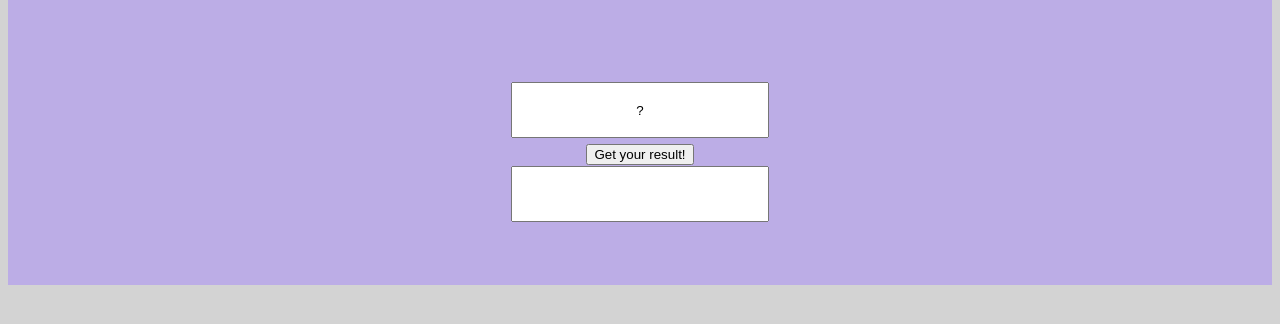
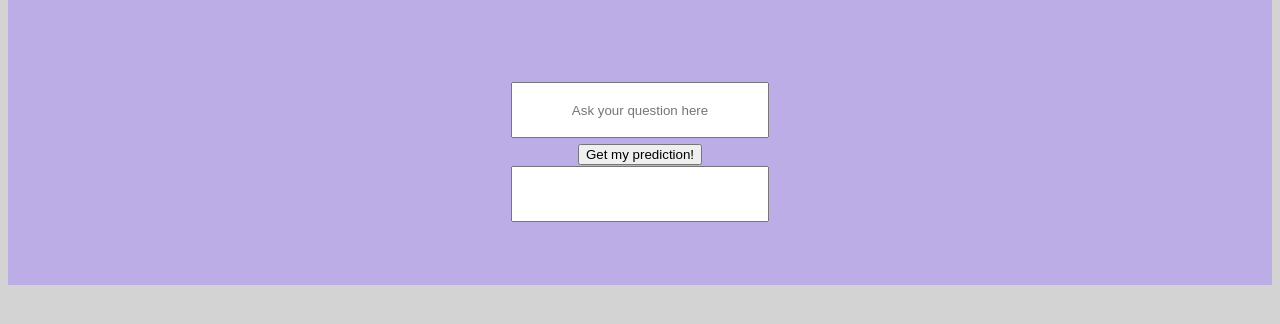
Before and after one commit to dayrentolliver/js-magic-8-ball, a plain HTML site: page index.html in a window 1280 px wide. Shown: the part 80-404 px from the top of the page. Drawn offline with Linux system fonts and the light colour scheme.

Commit message:
Update index.html

```diff
--- a/index.html
+++ b/index.html
@@ -21,8 +21,8 @@
         <div class="container">
             <h1>Ask a question!</h1>
                 <form>
-                    <input id="question" type="text" name="question" value="?"> <br/>
-                    <button type="button" onclick="getPrediction()" class="btn-primary">Get your result!</button>
+                    <input id="question" type="text" name="question" placeholder="Ask your question here"> <br/>
+                    <button type="button" onclick="getPrediction()">Get my prediction!</button>
                     <br>
                     <input type="text" id="answer">
             </form>
```
